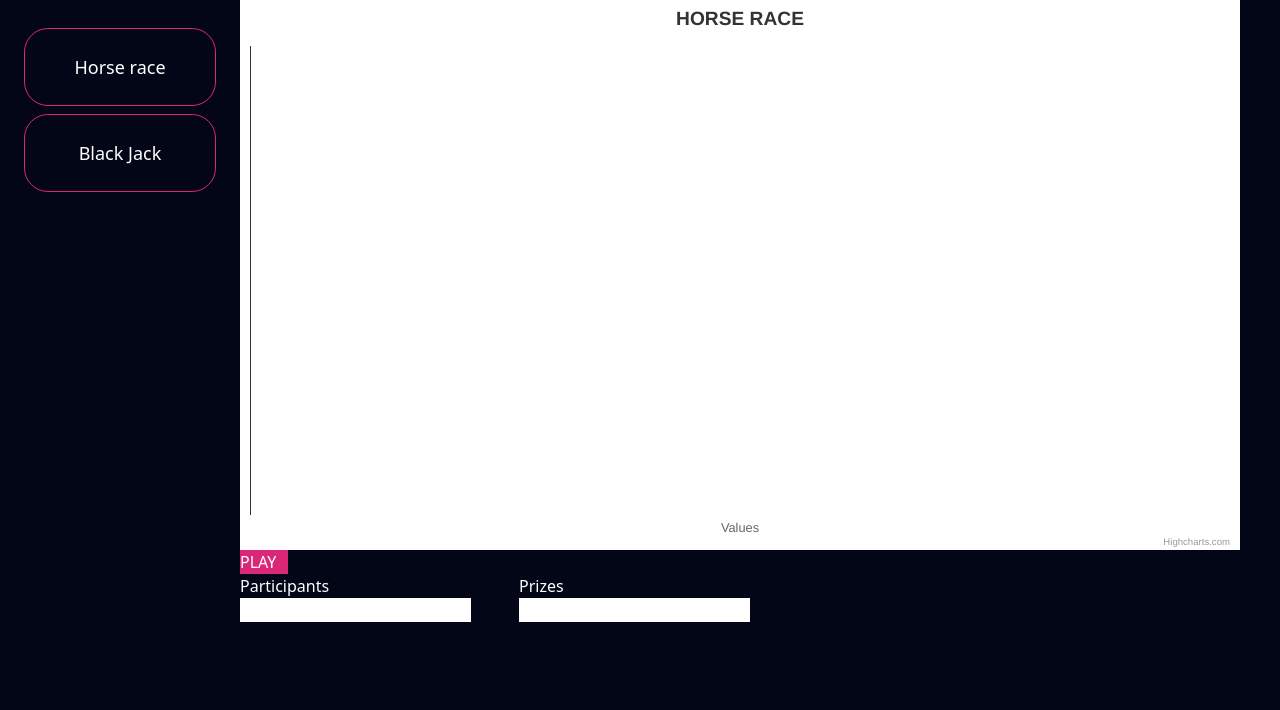
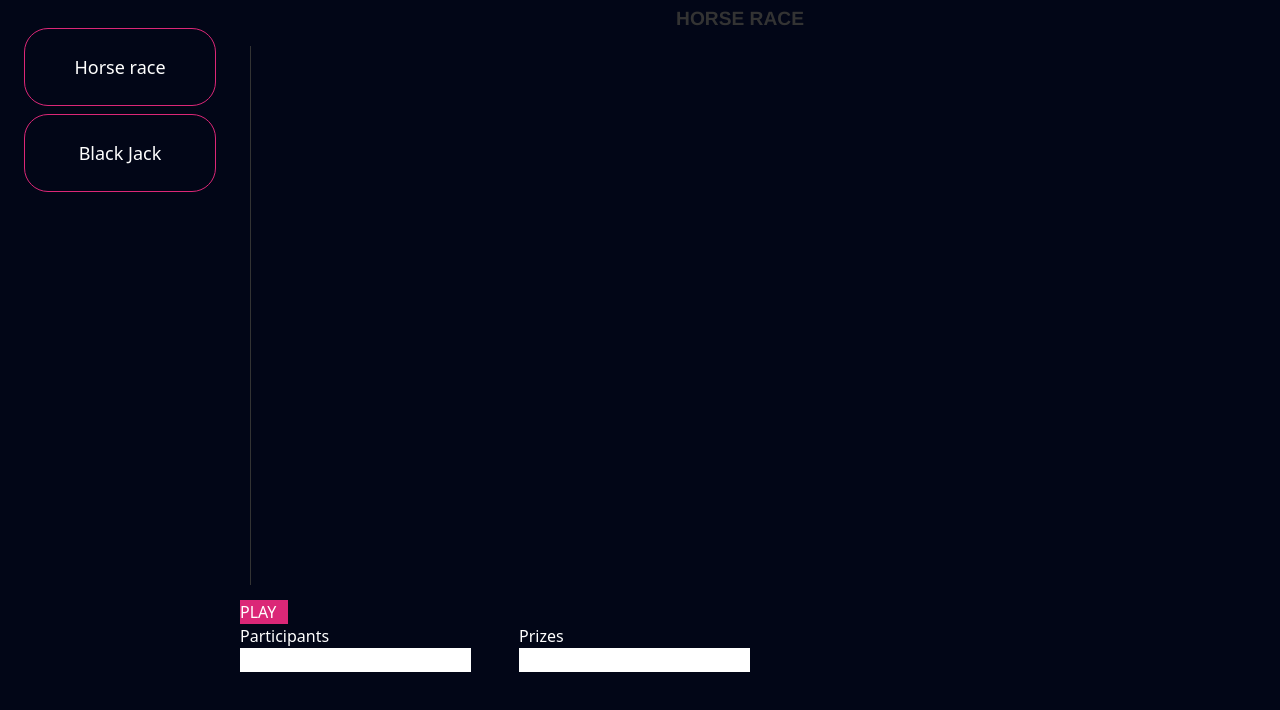
Before and after one commit to DJTechnoo/casino-world, a React (Create React App) app: page /#/horse-race in a window 1280 px wide. Shown: the top 710 px of the page. Built offline with nearby package versions, Linux system fonts and the light colour scheme.

Commit message:
Added cool colors.

```diff
--- a/src/App.js
+++ b/src/App.js
@@ -1,6 +1,6 @@
 import Menu from "./components/Menu";
 import Arena from "./components/arena-components/Arena";
-import { BrowserRouter, HashRouter } from "react-router-dom";
+import { HashRouter } from "react-router-dom";
 
 
 function App() {
@@ -10,7 +10,6 @@ function App() {
             <div className='flex'>
                 <Menu/>
                 <Arena/>
-
             </div>
         </HashRouter>
     );
--- a/src/components/Tags.jsx
+++ b/src/components/Tags.jsx
@@ -1,5 +1,3 @@
-
-
 import {useState, memo } from 'react';
 
 const Tags = (props) => {
--- a/src/components/TagsLocal.jsx
+++ b/src/components/TagsLocal.jsx
@@ -1,5 +1,3 @@
-
-
 import {useState} from 'react';
 
 const TagsLocal = (props) => {
--- a/src/components/arena-components/games/HorseRace.js
+++ b/src/components/arena-components/games/HorseRace.js
@@ -4,7 +4,7 @@ import { useRef, useEffect, memo } from 'react';
 
 const HorseRace = ({participants, play, setWinner}) => {
     const chartComponent = useRef(null),
-        finishLine = 1000,
+        finishLine = 1000000,
         animationSpd = 500;
     let labelWidth = 16;
 
@@ -16,7 +16,8 @@ const HorseRace = ({participants, play, setWinner}) => {
         let boostCounter = -1,
             luckyOne = -1,
             boostAmount = 0,
-            boostPower = 0.2,
+            boostPower = 0.4,
+            candidateIndeces = [],
             winner = '';
 
         const interval = setInterval(() => {
@@ -25,7 +26,7 @@ const HorseRace = ({participants, play, setWinner}) => {
                 if(boostCounter == boostInterval) {
                     luckyOne = Math.floor(Math.random() * data.length);
                     boostCounter = 0;
-                    boostAmount = 3 + Math.floor(Math.random()*3);
+                    boostAmount = 3 + Math.floor(Math.random()*8);
                 }
 
 
@@ -39,6 +40,7 @@ const HorseRace = ({participants, play, setWinner}) => {
                     data[i].update(data[i].y *= 1.1 + Math.random()*0.1, false, false, false);
                     if (data[i].y > finishLine) {
                         winner = i;
+                        data[i].update({color: '#03fc4e'}, false, false, false);
                     }
                 }
                 chartComponent.current.chart.redraw();
@@ -62,13 +64,18 @@ const HorseRace = ({participants, play, setWinner}) => {
 
     const options = {
         chart: {
+            backgroundColor: 'rgba(0, 0, 0, 0)',
             width: 1000,
-            height: 550,
+            height: '60%',
             type: 'bar',
             animation: {
                 duration: animationSpd,
                 easing: t => t
-            }
+            },
+        },
+
+        credits: {
+            enabled: false
         },
 
         legend: {
@@ -83,20 +90,34 @@ const HorseRace = ({participants, play, setWinner}) => {
                     align: 'right',
                     format: '{point.category}',
                     style: {
-                        fontSize: labelWidth
+                        fontSize: labelWidth,
+                        textOutline: 'none',
                     }
                 }
-
             }
         },
 
         xAxis: {
             categories: participants,
+            labels: {
+                enabled: false
+            }
         },
         yAxis: {
-            plotLines: [{
-                color: 'red',
-                value: finishLine
+           gridLineWidth: 0,
+            labels: {
+                style: {
+                    color: 'white',
+                    fontSize: '1em'
+                }
+            },
+            title: {
+                text: ''
+            },
+            plotBands: [{
+                color: 'rgba(252, 3, 132, 0.2)',
+                from: finishLine,
+                to: finishLine* 2
             }]
         },
         title: {
@@ -105,7 +126,10 @@ const HorseRace = ({participants, play, setWinner}) => {
 
         series: [{
             groupPadding: 0,
-            pointPadding: 0,
+            pointPadding: 0.05,
+            borderWidth: 0,
+            borderRadius: 30,
+            color: '#fc0384',
             data: participants.map(() => 40)
 
         }]
@@ -117,7 +141,6 @@ const HorseRace = ({participants, play, setWinner}) => {
             options={options}
         />
     </div>
-
 }
 
 export default memo(HorseRace);
```
